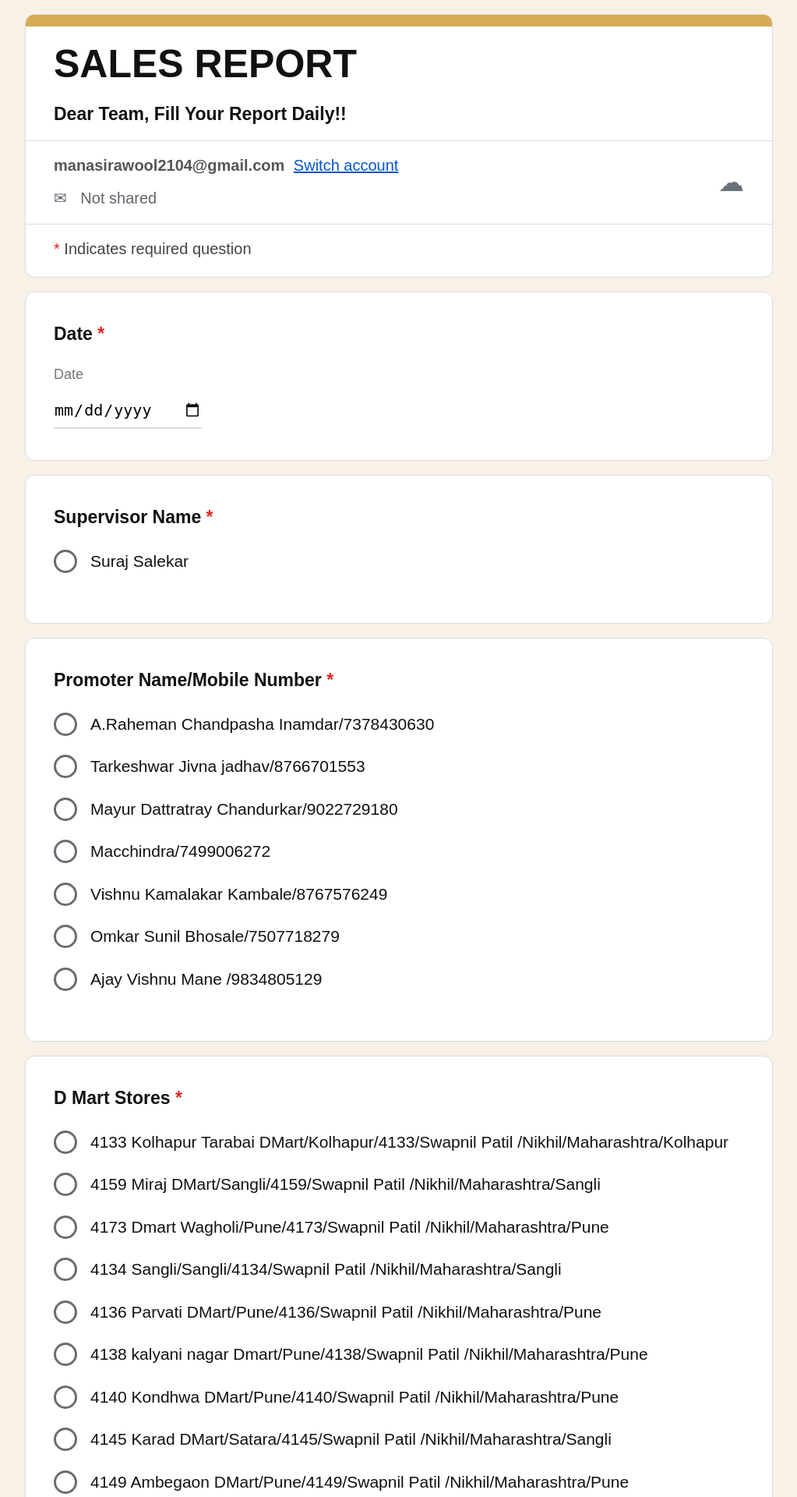
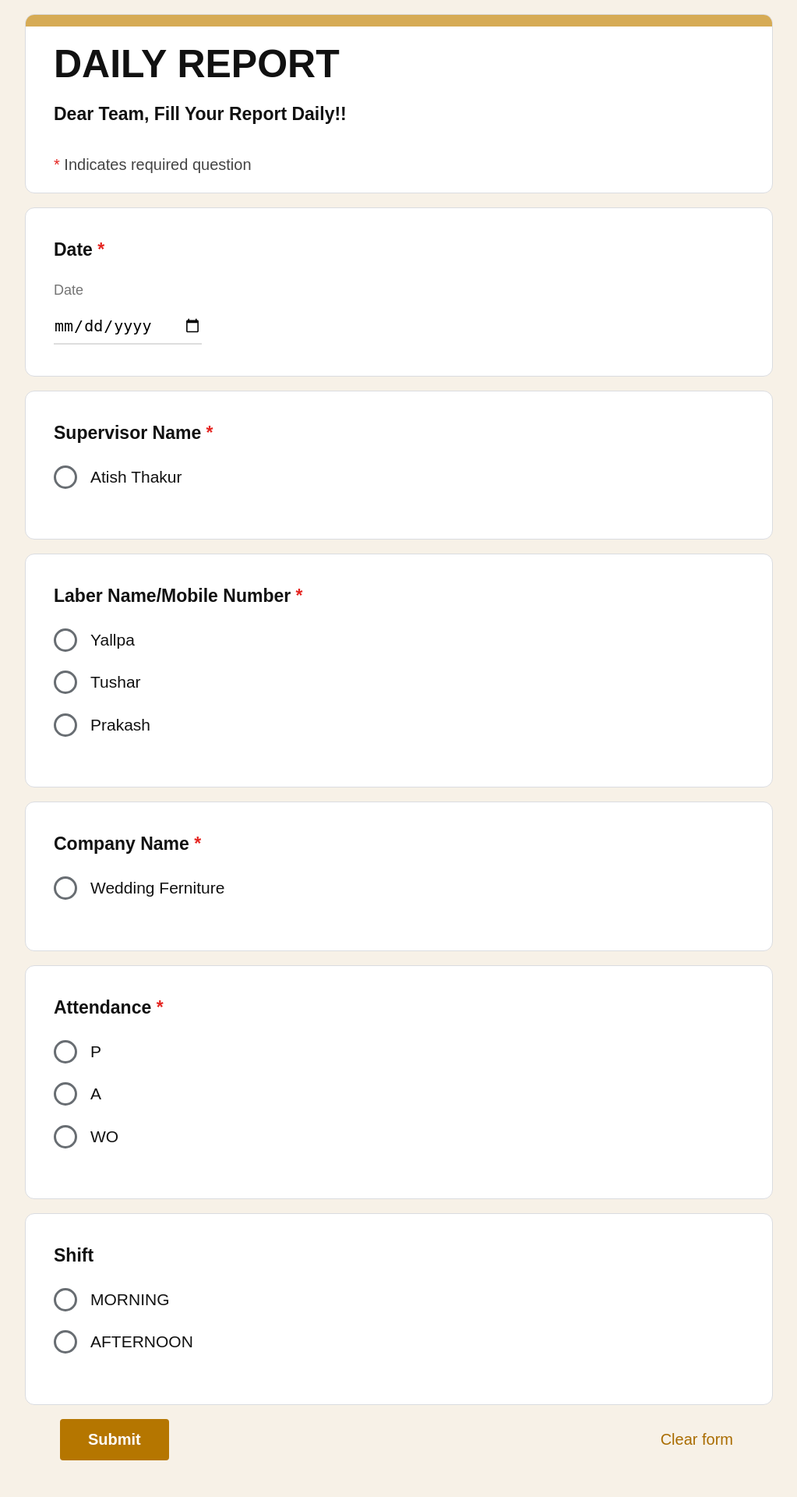
Before and after one commit to manasi-2104/sales-report, a Flask app: page / in a window 1280 px wide. Shown: the top 1920 px of the page at 78% size, without its empty margins (128-1151 px from the left). Run offline with Flask 3, Linux system fonts and the light colour scheme.

Commit message:
Update form to Daily Report and new company/labor options

```diff
--- a/templates/index.html
+++ b/templates/index.html
@@ -3,35 +3,107 @@
 <head>
     <meta charset="UTF-8">
     <meta name="viewport" content="width=device-width, initial-scale=1.0">
-    <title>SALES REPORT</title>
+    <title>DAILY REPORT</title>
     <link rel="stylesheet" href="{{ url_for('static', filename='style.css') }}">
 </head>
 <body>
 <div class="form-wrapper">
+
 <section class="form-card header-card">
     <div class="gold-top"></div>
     <div class="header-content">
-        <h1>SALES REPORT</h1>
+        <h1>DAILY REPORT</h1>
         <h2>Dear Team, Fill Your Report Daily!!</h2>
-    </div>
-    <div class="account-bar">
-        <div><strong>manasirawool2104@gmail.com</strong> <a href="#" onclick="return false;">Switch account</a><div class="not-shared">✉ <span>Not shared</span></div></div>
-        <div class="cloud">☁</div>
     </div>
     <div class="required-note"><span>*</span> Indicates required question</div>
 </section>
+
 <form action="/submit" method="POST" id="salesForm">
-<section class="form-card"><label class="question-title" for="date">Date <span>*</span></label><div class="field-hint">Date</div><input class="date-input" type="date" id="date" name="date" required></section>
-<section class="form-card"><fieldset><legend class="question-title">Supervisor Name <span>*</span></legend><label class="radio-row"><input type="radio" name="supervisor" value="Suraj Salekar" required><span>Suraj Salekar</span></label></fieldset></section>
-<section class="form-card"><fieldset><legend class="question-title">Promoter Name/Mobile Number <span>*</span></legend>
-{% for x in ["A.Raheman Chandpasha Inamdar/7378430630","Tarkeshwar Jivna jadhav/8766701553","Mayur Dattratray Chandurkar/9022729180","Macchindra/7499006272","Vishnu Kamalakar Kambale/8767576249","Omkar Sunil Bhosale/7507718279","Ajay Vishnu Mane /9834805129"] %}<label class="radio-row"><input type="radio" name="promoter" value="{{ x }}" required><span>{{ x }}</span></label>{% endfor %}
-</fieldset></section>
-<section class="form-card"><fieldset><legend class="question-title">D Mart Stores <span>*</span></legend>
-{% for x in ["4133 Kolhapur Tarabai DMart/Kolhapur/4133/Swapnil Patil /Nikhil/Maharashtra/Kolhapur","4159 Miraj DMart/Sangli/4159/Swapnil Patil /Nikhil/Maharashtra/Sangli","4173 Dmart Wagholi/Pune/4173/Swapnil Patil /Nikhil/Maharashtra/Pune","4134 Sangli/Sangli/4134/Swapnil Patil /Nikhil/Maharashtra/Sangli","4136 Parvati DMart/Pune/4136/Swapnil Patil /Nikhil/Maharashtra/Pune","4138 kalyani nagar Dmart/Pune/4138/Swapnil Patil /Nikhil/Maharashtra/Pune","4140 Kondhwa DMart/Pune/4140/Swapnil Patil /Nikhil/Maharashtra/Pune","4145 Karad DMart/Satara/4145/Swapnil Patil /Nikhil/Maharashtra/Sangli","4149 Ambegaon DMart/Pune/4149/Swapnil Patil /Nikhil/Maharashtra/Pune","4151 Hadapsar DMart/Pune/4151/Swapnil Patil /Nikhil/Maharashtra/Pune"] %}<label class="radio-row"><input type="radio" name="store" value="{{ x }}" required><span>{{ x }}</span></label>{% endfor %}
-</fieldset></section>
-<section class="form-card"><fieldset><legend class="question-title">Attendance <span>*</span></legend>{% for x in ["p","A","wo","HD","0.75","Left","PWO"] %}<label class="radio-row"><input type="radio" name="attendance" value="{{ x }}" required><span>{{ x }}</span></label>{% endfor %}</fieldset></section>
-<section class="form-card"><fieldset><legend class="question-title">Shift</legend>{% for x in ["MORNING","NIGHT","AFTERNOON","General"] %}<label class="radio-row"><input type="radio" name="shift" value="{{ x }}"><span>{{ x }}</span></label>{% endfor %}</fieldset></section>
-<div class="button-area"><button type="submit" class="submit-btn">Submit</button><button type="reset" class="clear-btn">Clear form</button></div>
-</form></div>
-<script>document.getElementById("salesForm").addEventListener("submit",function(){const b=document.querySelector(".submit-btn");b.disabled=true;b.textContent="Submitting...";});</script>
-</body></html>
+
+<section class="form-card">
+    <label class="question-title" for="date">Date <span>*</span></label>
+    <div class="field-hint">Date</div>
+    <input class="date-input" type="date" id="date" name="date" required>
+</section>
+
+<section class="form-card">
+    <fieldset>
+        <legend class="question-title">Supervisor Name <span>*</span></legend>
+        <label class="radio-row">
+            <input type="radio" name="supervisor" value="Atish Thakur" required>
+            <span>Atish Thakur</span>
+        </label>
+    </fieldset>
+</section>
+
+<section class="form-card">
+    <fieldset>
+        <legend class="question-title">Laber Name/Mobile Number <span>*</span></legend>
+        {% for x in ["Yallpa", "Tushar", "Prakash"] %}
+        <label class="radio-row">
+            <input type="radio" name="promoter" value="{{ x }}" required>
+            <span>{{ x }}</span>
+        </label>
+        {% endfor %}
+    </fieldset>
+</section>
+
+<section class="form-card">
+    <fieldset>
+        <legend class="question-title">Company Name <span>*</span></legend>
+        <label class="radio-row">
+            <input type="radio" name="store" value="Wedding Ferniture" required>
+            <span>Wedding Ferniture</span>
+        </label>
+    </fieldset>
+</section>
+
+<section class="form-card attendance-card">
+    <fieldset>
+        <legend class="question-title">Attendance <span>*</span></legend>
+        <label class="radio-row attendance-p">
+            <input type="radio" name="attendance" value="P" required>
+            <span>P</span>
+        </label>
+        <label class="radio-row attendance-a">
+            <input type="radio" name="attendance" value="A" required>
+            <span>A</span>
+        </label>
+        <label class="radio-row attendance-wo">
+            <input type="radio" name="attendance" value="WO" required>
+            <span>WO</span>
+        </label>
+    </fieldset>
+</section>
+
+<section class="form-card">
+    <fieldset>
+        <legend class="question-title">Shift</legend>
+        <label class="radio-row">
+            <input type="radio" name="shift" value="MORNING">
+            <span>MORNING</span>
+        </label>
+        <label class="radio-row">
+            <input type="radio" name="shift" value="AFTERNOON">
+            <span>AFTERNOON</span>
+        </label>
+    </fieldset>
+</section>
+
+<div class="button-area">
+    <button type="submit" class="submit-btn">Submit</button>
+    <button type="reset" class="clear-btn">Clear form</button>
+</div>
+
+</form>
+</div>
+
+<script>
+document.getElementById("salesForm").addEventListener("submit", function () {
+    const b = document.querySelector(".submit-btn");
+    b.disabled = true;
+    b.textContent = "Submitting...";
+});
+</script>
+</body>
+</html>
```
